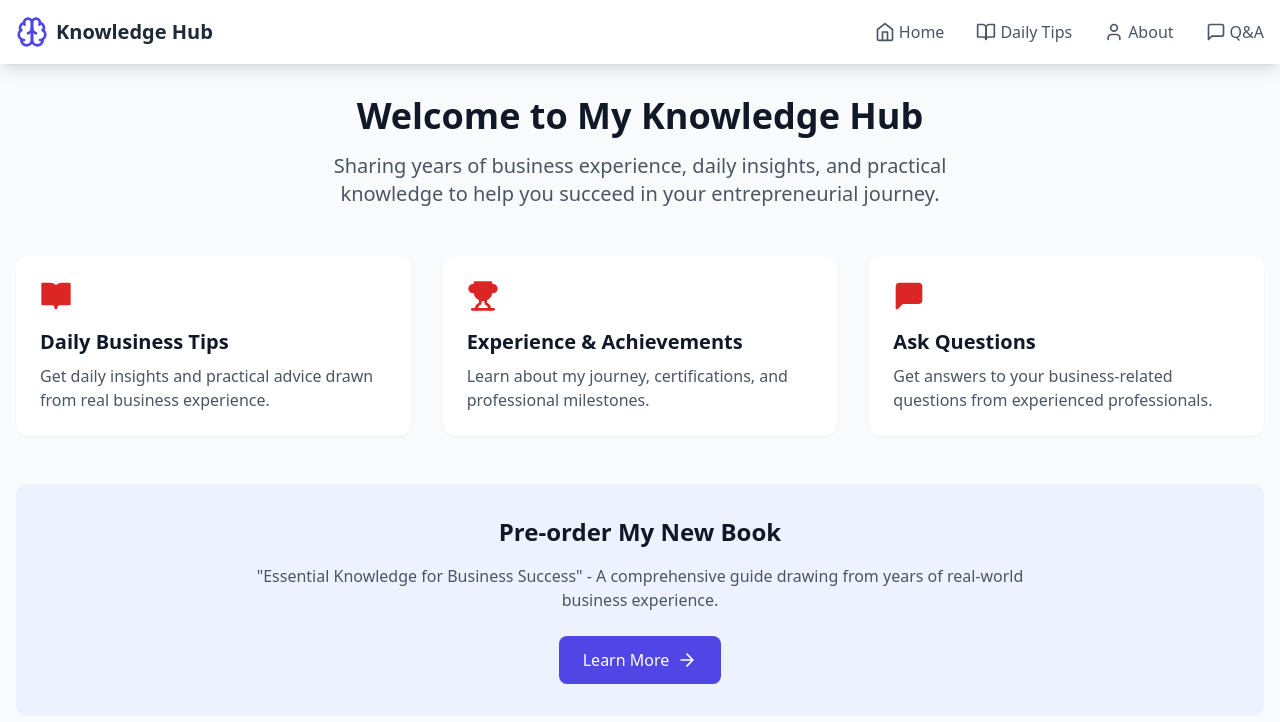
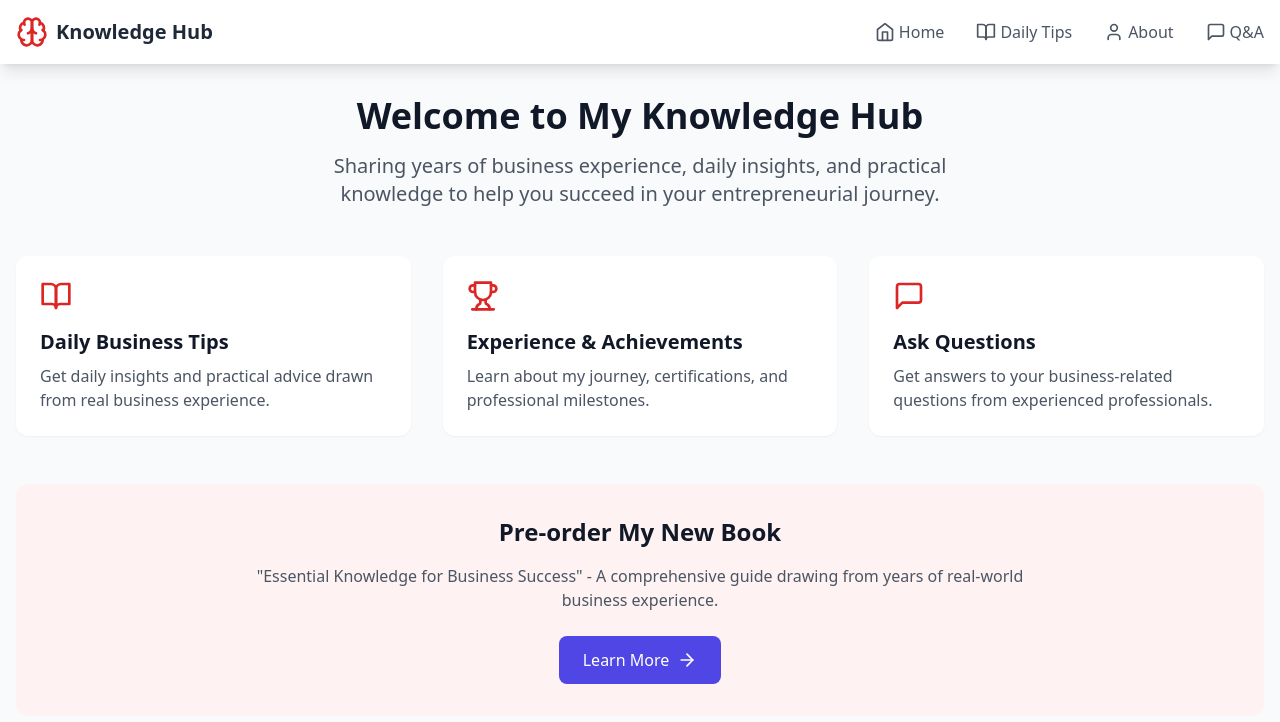
Before and after one commit to ianpm27/New, a React (Vite) app: page / in a window 1280 px wide. Shown: the top 722 px of the page. Built offline with nearby package versions, Linux system fonts and the light colour scheme.

Commit message:
Update App.tsx

```diff
--- a/src/App.tsx
+++ b/src/App.tsx
@@ -15,7 +15,7 @@ function NavLink({ to, icon, text }: { to: string; icon: React.ReactNode; text:
   return (
     <Link
       to={to}
-      className="flex items-center space-x-1 text-gray-600 hover:text-indigo-600 transition-colors"
+      className="flex items-center space-x-1 text-gray-600 hover:text-red-600 transition-colors"
     >
       {icon}
       <span>{text}</span>
@@ -29,7 +29,7 @@ function Navbar() {
       <div className="container mx-auto px-4">
         <div className="flex justify-between items-center h-16">
           <Link to="/" className="flex items-center space-x-2">
-            <Brain className="w-8 h-8 text-indigo-600" />
+            <Brain className="w-8 h-8 text-red-600" />
             <span className="text-xl font-bold text-gray-800">Knowledge Hub</span>
           </Link>
           <div className="hidden md:flex space-x-8">
@@ -90,26 +90,26 @@ function HomePage() {
 
       <section className="grid md:grid-cols-3 gap-8">
         <Card
-          icon={<BookOpen className="w-8 h-8 text-red-600" fill="currentColor" />}
+          icon={<BookOpen className="w-8 h-8 text-red-600" />}
           title="Daily Business Tips"
           description="Get daily insights and practical advice drawn from real business experience."
           link="/daily-tips"
         />
         <Card
-          icon={<Trophy className="w-8 h-8 text-red-600" fill="currentColor" />}
+          icon={<Trophy className="w-8 h-8 text-red-600"/>}
           title="Experience & Achievements"
           description="Learn about my journey, certifications, and professional milestones."
           link="/about"
         />
         <Card
-          icon={<MessageSquare className="w-8 h-8 text-red-600" fill="currentColor" />}
+          icon={<MessageSquare className="w-8 h-8 text-red-600" />}
           title="Ask Questions"
           description="Get answers to your business-related questions from experienced professionals."
           link="/questions"
         />
       </section>
 
-      <section className="bg-indigo-50 rounded-xl p-8 mt-12">
+      <section className="bg-red-50 rounded-xl p-8 mt-12">
         <div className="max-w-3xl mx-auto text-center">
           <h2 className="text-2xl font-bold text-gray-900 mb-4">
             Pre-order My New Book
@@ -191,7 +191,7 @@ function Questions() {
   return (
     <div className="max-w-4xl mx-auto">
       <div className="flex items-center gap-4 mb-8">
-        <MessageSquare className="w-8 h-8 text-red-600" fill="currentColor" />
+        <MessageSquare className="w-8 h-8 text-red-600" />
         <h1 className="text-3xl font-bold text-gray-900">Questions & Answers</h1>
       </div>
       <div className="bg-white rounded-xl shadow-sm p-8 mb-8">
@@ -213,7 +213,7 @@ function Admin() {
   return (
     <div className="max-w-4xl mx-auto">
       <div className="flex items-center gap-4 mb-8">
-        <Settings className="w-8 h-8 text-indigo-600" />
+        <Settings className="w-8 h-8 text-red-600" />
         <h1 className="text-3xl font-bold text-gray-900">Admin Dashboard</h1>
       </div>
       <div className="grid md:grid-cols-2 gap-8">
```
